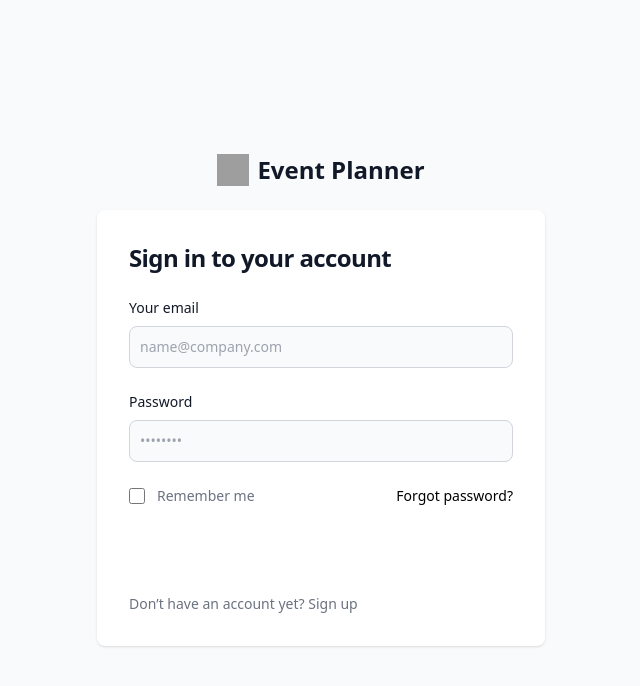
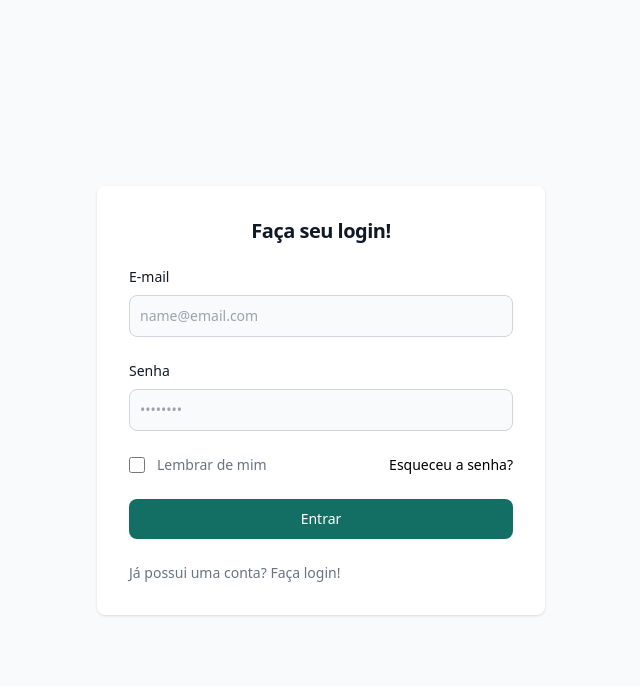
Before and after one commit to GstavRocha/Event_Planner, a React (Vite) app in the folder FrontEnd/: page /login in a window 1280 px wide. Shown: the top 686 px of the page, without its empty margins (319-959 px from the left). Built offline with nearby package versions, Linux system fonts and the light colour scheme; grey boxes are pictures that could not be loaded.

Commit message:
Ajustando informações do login e cores.

```diff
--- a/FrontEnd/src/Components/Login/Login.jsx
+++ b/FrontEnd/src/Components/Login/Login.jsx
@@ -2,25 +2,22 @@ function Login() {
 
     return(
         <>
-            <section class="bg-gray-50 dark:bg-gray-900">
-        <div class="flex flex-col items-center justify-center px-6 py-8 mx-auto md:h-screen lg:py-0">
-            <a href="#" class="flex items-center mb-6 text-2xl font-semibold text-gray-900 dark:text-white">
-                <img class="w-8 h-8 mr-2" src="https://flowbite.s3.amazonaws.com/blocks/marketing-ui/logo.svg" alt="logo"/>
-                Event Planner
-            </a>
-            <div class="w-full bg-white rounded-lg shadow dark:border md:mt-0 sm:max-w-md xl:p-0 dark:bg-gray-800 dark:border-gray-700">
-                <div class="p-6 space-y-4 md:space-y-6 sm:p-8">
-                    <h1 class="text-xl font-bold leading-tight tracking-tight text-gray-900 md:text-2xl dark:text-white">
-                        Sign in to your account
-                    </h1>
-                    <form class="space-y-4 md:space-y-6" action="#">
+            <section className=" bg-gray-50 dark:bg-oxford-blue">
+            <div class="flex flex-col items-center justify-center px-6 py-8 mx-auto md:h-screen lg:py-0">
+                {/*<a href="#" class="flex items-center mb-6 text-2xl font-semibold text-gray-900 dark:text-white">
+                    {/*<img class="w-8 h-8 mr-2" src="https://flowbite.s3.amazonaws.com/blocks/marketing-ui/logo.svg" alt="logo"/>
+                        Event Planner  </a>*/}
+            <div class="w-full bg-white rounded-lg shadow dark:border md:mt-0 inset-x-2 sm:max-w-md xl:p-0 dark:bg-oxford-blue dark:border-transparent">
+                <div class=" p-6 space-y-4 md:space-y-6 sm:p-8">
+                    <h1 class= "text-center text-xl font-bold leading-tight tracking-tight text-gray-900  dark:text-white"> Faça seu login! </h1>
+                    <form class="justify-endspace-y-4 md:space-y-6" action="#">
                         <div>
-                            <label for="email" class="block mb-2 text-sm font-medium text-gray-900 dark:text-white">Your email</label>
-                            <input type="email" name="email" id="email" class="bg-gray-50 border border-gray-300 text-gray-900 sm:text-sm rounded-lg focus:ring-primary-600 focus:border-primary-600 block w-full p-2.5 dark:bg-gray-700 dark:border-gray-600 dark:placeholder-gray-400 dark:text-white dark:focus:ring-blue-500 dark:focus:border-blue-500" placeholder="name@company.com" required=""/>
+                            <label for="email" class="block mb-2 text-sm font-medium text-gray-900 dark:text-white">E-mail</label>
+                            <input type="email" name="email" id="email"  placeholder="name@email.com" class="bg-gray-50 border border-gray-300 text-gray-900 sm:text-sm rounded-lg focus:ring-2 focus:ring-primary-600 focus:border-primary-600 focus:shadow-roxo-sm block w-full p-2.5 dark:bg-gray-700 dark:border-gray-600 dark:placeholder-gray-400 dark:text-white dark:focus:ring-roxo" required=""/>
                         </div>
                         <div>
-                            <label for="password" class="block mb-2 text-sm font-medium text-gray-900 dark:text-white">Password</label>
-                            <input type="password" name="password" id="password" placeholder="••••••••" class="bg-gray-50 border border-gray-300 text-gray-900 sm:text-sm rounded-lg focus:ring-primary-600 focus:border-primary-600 block w-full p-2.5 dark:bg-gray-700 dark:border-gray-600 dark:placeholder-gray-400 dark:text-white dark:focus:ring-blue-500 dark:focus:border-blue-500" required=""/>
+                            <label for="password" class="block mb-2 text-sm font-medium text-gray-900 dark:text-white">Senha</label>
+                            <input type="password" name="password" id="password" placeholder="••••••••" class="bg-gray-50 border border-gray-300 text-gray-900 sm:text-sm rounded-lg focus:ring-2 focus:ring-primary-600 focus:border-primary-600 focus:shadow-roxo-sm block w-full p-2.5 dark:bg-gray-700 dark:border-gray-600 dark:placeholder-gray-400 dark:text-white dark:focus:ring-roxo" required=""/>
                         </div>
                         <div class="flex items-center justify-between">
                             <div class="flex items-start">
@@ -28,15 +25,15 @@ function Login() {
                                     <input id="remember" aria-describedby="remember" type="checkbox" class="w-4 h-4 border border-gray-300 rounded bg-gray-50 focus:ring-3 focus:ring-primary-300 dark:bg-gray-700 dark:border-gray-600 dark:focus:ring-primary-600 dark:ring-offset-gray-800" required=""/>
                                 </div>
                                 <div class="ml-3 text-sm">
-                                    <label for="remember" class="text-gray-500 dark:text-gray-300">Remember me</label>
+                                    <label for="remember" class="text-gray-500 dark:text-gray-300">Lembrar de mim</label>
                                 </div>
                             </div>
-                            <a href="#" class="text-sm font-medium text-primary-600 hover:underline dark:text-primary-500">Forgot password?</a>
+                            <a href="#" class="text-sm font-medium text-primary-600 hover:underline dark:text-white">Esqueceu a senha?</a>
                         </div>
-                        <button type="submit" class="w-full text-white bg-primary-600 hover:bg-primary-700 focus:ring-4 focus:outline-none focus:ring-primary-300 font-medium rounded-lg text-sm px-5 py-2.5 text-center dark:bg-primary-60 dark:hover:bg-primary-700 dark:focus:ring-primary-800">Sign in</button>
+                        <button type="submit" class="w-full text-white bg-pine-green hover:bg-primary-700 focus:ring-4 focus:outline-none focus:ring-primary-300 font-medium rounded-lg text-sm px-5 py-2.5 text-center dark:bg-primary-60 dark:hover:bg-primary-700 dark:focus:ring-primary-800">Entrar</button>
 
                         <p class="text-sm font-light text-gray-500 dark:text-gray-400">
-                            Don’t have an account yet? <a href="#" class="font-medium text-primary-600 hover:underline dark:text-primary-500">Sign up</a>
+                        Já possui uma conta? <a href="#" class="font-medium text-primary-600 hover:underline dark:text-primary-500">Faça login!</a>
                         </p>
                     </form>
                 </div>
```
Also changed, not shown: 1 other file (tests, documents, lock files or other folders).
